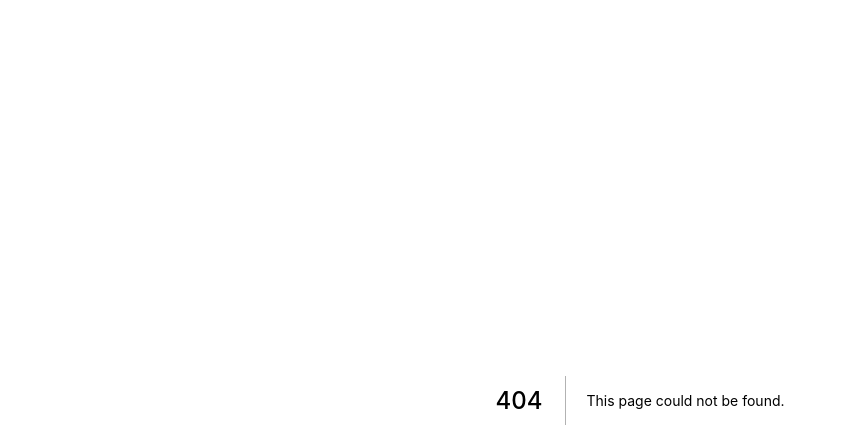
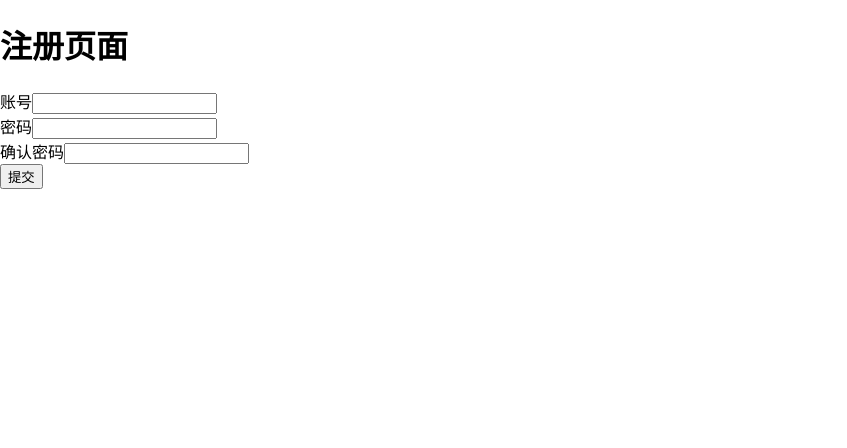
Before and after one commit to C-Schafe/nextjs-blog, a Next.js app: page /signUp in a window 1280 px wide. Before the commit this address had no page. Shown: the top 448 px of the page, without its empty margins (0-847 px from the left). Built offline with nearby package versions, Linux system fonts and the light colour scheme.

Commit message:
新建注册页；添加注册api；数据库username添加唯一性index

```diff
--- a/package.json
+++ b/package.json
@@ -19,6 +19,7 @@
     "@types/ua-parser-js": "^0.7.36",
     "axios": "^0.25.0",
     "gray-matter": "^4.0.3",
+    "md5": "^2.3.0",
     "next": "12.0.10",
     "pg": "^8.7.3",
     "react": "17.0.2",
@@ -29,6 +30,7 @@
     "ua-parser-js": "^1.0.2"
   },
   "devDependencies": {
+    "@types/md5": "^2.3.2",
     "@types/node": "^17.0.17",
     "@types/react": "^17.0.39",
     "@types/react-dom": "^17.0.11",
--- /dev/null
+++ b/pages/api/signUp.ts
@@ -0,0 +1,53 @@
+import path from 'path';
+import { NextApiHandler } from 'next';
+import { getDatabaseConnection } from '../../lib/getDatabaseConnection';
+import { User } from '../../src/entity/User';
+import md5 from 'md5';
+
+type ValidateErrors = {
+  username: string[],
+  password: string[],
+  confirmedPassword: string[],
+}
+
+const signUp:NextApiHandler = async(request, response) => {
+  console.log(request.body);
+  // 校验注册信息是否合法，在数据库是否重复
+  const { username, password, confirmedPassword} = request.body;
+  const errors:ValidateErrors = {
+    username: [],
+    password: [],
+    confirmedPassword: []
+  }
+  console.log(username, password, confirmedPassword);
+  if(username.trim().length < 6) {
+    errors.username.push('用户名过短，必须大于等于6个字符');
+  }
+  if(password.length < 6) {
+    errors.password.push('密码过短，必须大于等于6个字符');
+  }
+  if(password !== confirmedPassword) {
+    errors.confirmedPassword.push('密码不匹配');
+  }
+  // 检查数据库是否有重复用户
+  const connection = await getDatabaseConnection();
+  const user = await connection.manager.findOne(User, {where: {username}});
+  if(user) {
+    errors.username.push('用户已存在')
+  }
+  response.setHeader('Content-Type', 'application/json');
+  if(Object.values(errors).find(error => error.length > 0)) {
+    response.statusCode = 422;
+    response.write(JSON.stringify(errors));
+  } else {
+    // 通过检查，存储用户信息
+    const newUser = new User();
+    newUser.username = username;
+    newUser.passwordDigest = md5(password);
+    connection.manager.save(newUser);
+    response.statusCode = 200;
+  }
+  response.end();
+}
+
+export default signUp;
--- /dev/null
+++ b/pages/signUp.tsx
@@ -0,0 +1,74 @@
+import { NextPage } from "next";
+import React, { useCallback, useState } from "react";
+import axios, { AxiosResponse } from 'axios';
+
+type Props = {
+
+}
+
+const SignUpPage:NextPage<Props> = (props) => {
+  const [formData, setFormData] = useState({
+    username: '',
+    password: '',
+    confirmedPassword: ''
+  });
+  const [errors, setErrors] = useState({
+    username: [],
+    password: [],
+    confirmedPassword: []
+  })
+  const onSubmit = useCallback((e:React.FormEvent<HTMLFormElement>) => {
+    e.preventDefault();
+    console.log('提交注册信息');
+    axios.post(
+      'http://localhost:3001/api/signUp',
+      formData
+    ).then(() => {
+      alert('注册成功！')
+    }, (error) => {
+      if(error.response) {
+        setErrors(error.response.data)
+      }
+    })
+  }, [formData]);
+  return (
+    <div>
+      <h1>注册页面</h1>
+      <form onSubmit={onSubmit}>
+        <div>
+          {errors.username.length > 0 && <div>{errors.username}</div>}
+          <label htmlFor="username">账号</label>
+          <input type="text" name="username" onChange={(e) => {
+            setFormData({
+              ...formData,
+              username: e.target.value,
+            })
+          }}/>
+        </div>
+        <div>
+        {errors.password.length > 0 && <div>{errors.password}</div>}
+          <label htmlFor="password">密码</label>
+          <input type="password" name="password" onChange={(e) => {
+            setFormData({
+              ...formData,
+              password: e.target.value,
+            })
+          }}/>
+        </div>
+        <div>
+        {errors.confirmedPassword.length > 0 && <div>{errors.confirmedPassword}</div>}
+          <label htmlFor="confirmedPassword">确认密码</label>
+          <input type="password" name="confirmedPassword" onChange={(e) => {
+            setFormData({
+              ...formData,
+              confirmedPassword: e.target.value,
+            })
+          }}/>
+        </div>
+        <button>提交</button>
+      </form>
+    </div>
+  );
+}
+
+export default SignUpPage;
```
Also changed, not shown: src/migration/1645429341980-AddUniqueIndexToUsers.ts (added, +17 -0 lines), 1 other file (tests, documents, lock files or other folders).
